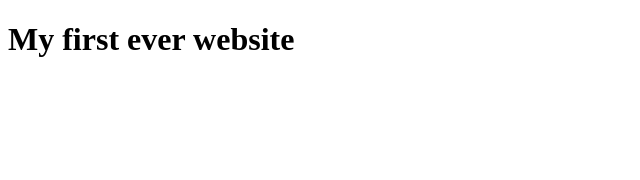
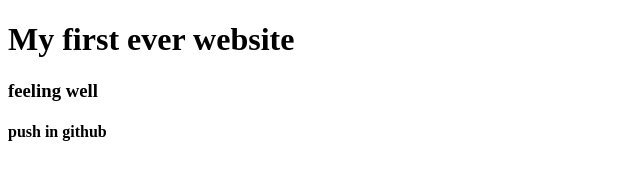
Before and after one commit to TanvirYnu/myfirstwebsite, a plain HTML site: page index.html in a window 1280 px wide. Shown: the whole page, without its empty margins (0-640 px from the left). Drawn offline with Linux system fonts and the light colour scheme.

Commit message:
learn push in github

```diff
--- a/index.html
+++ b/index.html
@@ -7,5 +7,7 @@
 </head>
 <body>
     <h1>My first ever website</h1>
+    <h3>feeling well</h3>
+    <h4>push in github</h4>
 </body>
 </html>
```
